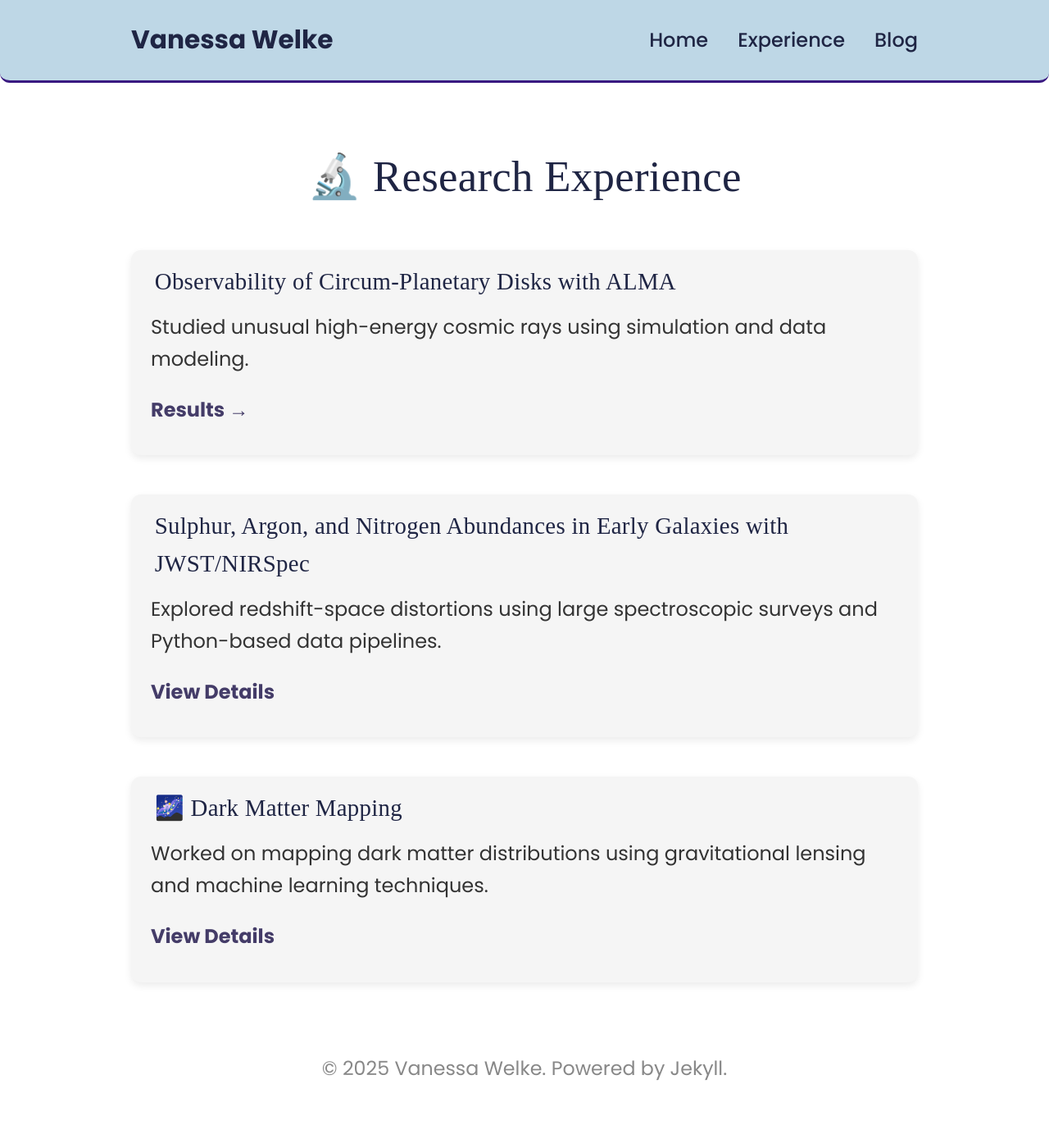
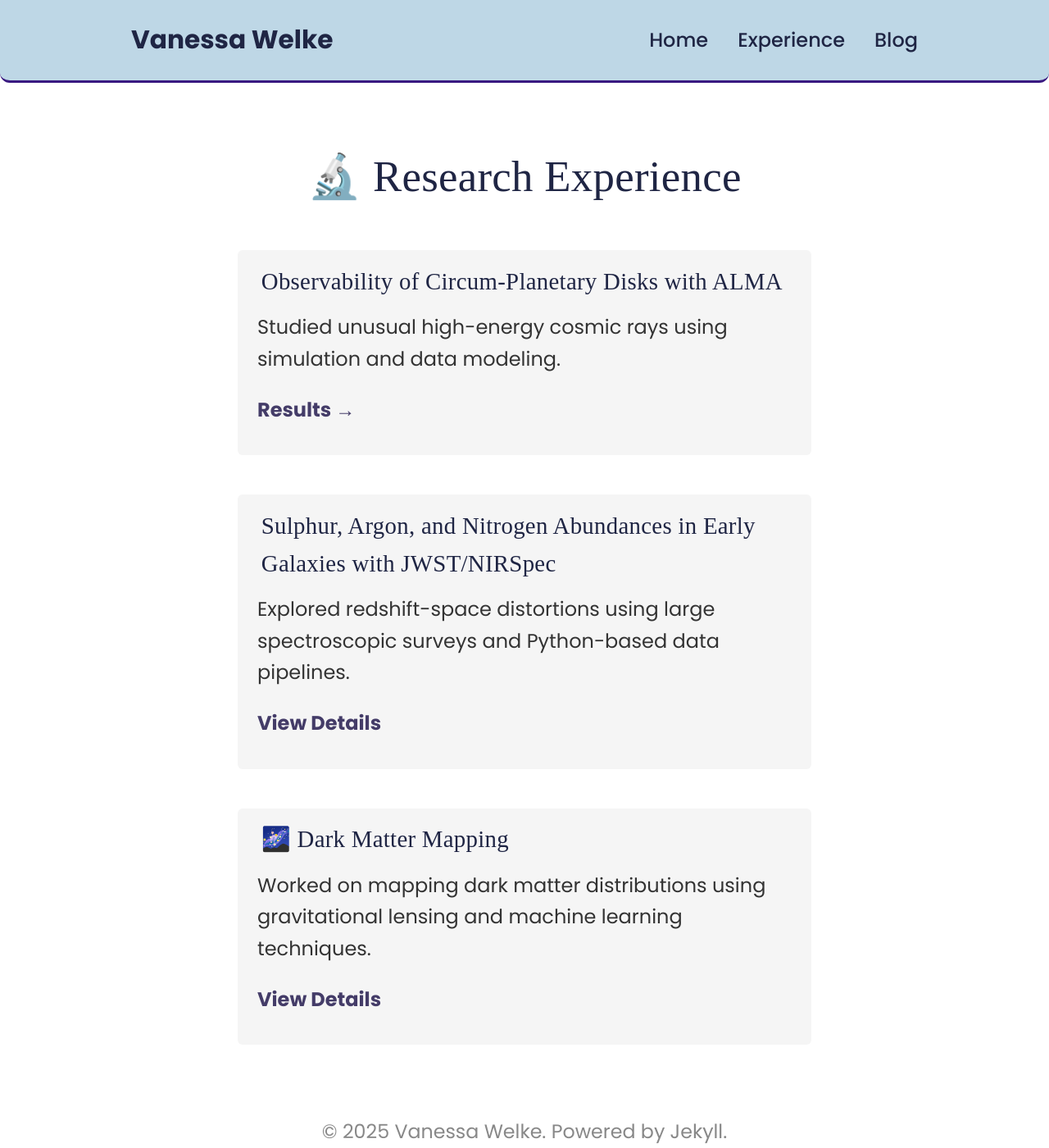
Before and after one commit to VWelke/personal_website, a Jekyll site: the page built from experience/index.md, in a window 1280 px wide and 1400 px high. Shown: the whole window at 82% size. Built offline with Jekyll 4.4.1, drawn with Linux system fonts in a browser that asks for light colours.

Commit message:
Update style.css

```diff
--- a/assets/css/style.css
+++ b/assets/css/style.css
@@ -104,10 +104,12 @@ footer {
 
 .card {
   background: #F5F5F5;
-  border-radius: 12px;
+  border-radius: 6px; /* tighter fillet */
+  max-width: 700px;
+  width: 100%;
   overflow: hidden;
-  box-shadow: 0 4px 10px rgba(0, 0, 0, 0.08);
-  transition: transform 0.2s ease, box-shadow 0.2s ease;
+  box-shadow: 0 8px 0 #391880； /* vertical shadow only */
+  transition: transform 0.15s ease, box-shadow 0.15s ease;
   text-align: left;
   display: flex;
   flex-direction: column;
```
